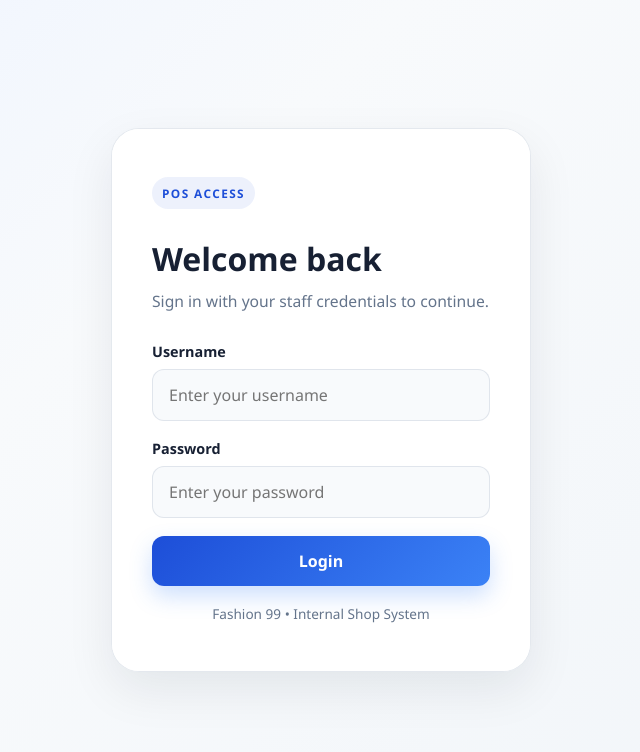
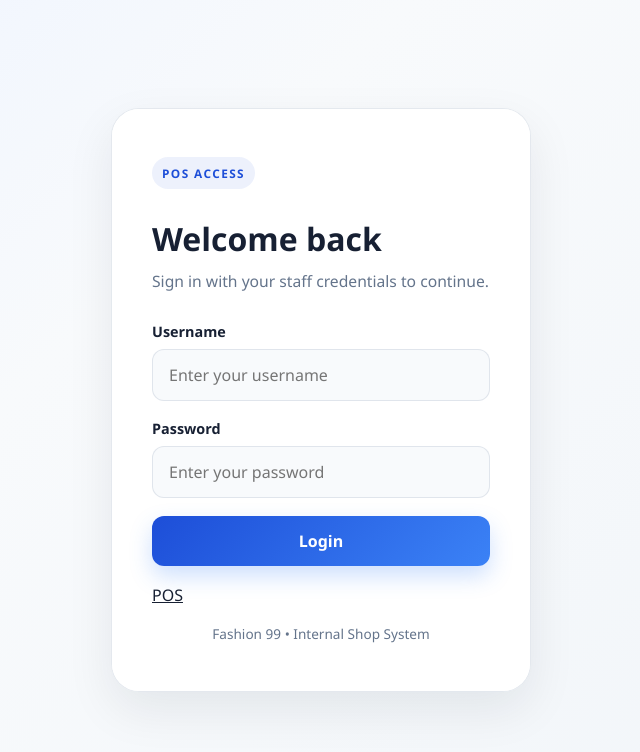
Before and after one commit to fashion99/fashion99pos, a Django app: page /login/ in a window 1280 px wide. Shown: the top 752 px of the page, without its empty margins (319-959 px from the left). Run offline with Django 5.2, Linux system fonts and the light colour scheme.

Commit message:
Add link to external POS site in login page

```diff
--- a/posapp/templates/posapp/login.html
+++ b/posapp/templates/posapp/login.html
@@ -34,6 +34,7 @@
                         <input id="password" type="password" name="password" required placeholder="Enter your password">
                     </div>
                     <button type="submit" class="primary-btn">Login</button>
+                    <a class="pos-link" href="https://fashion99pos.vercel.app/" target="_blank" rel="noopener noreferrer">POS</a>
                 </form>
 
                 <div class="login-footer">Fashion 99 • Internal Shop System</div>
```
